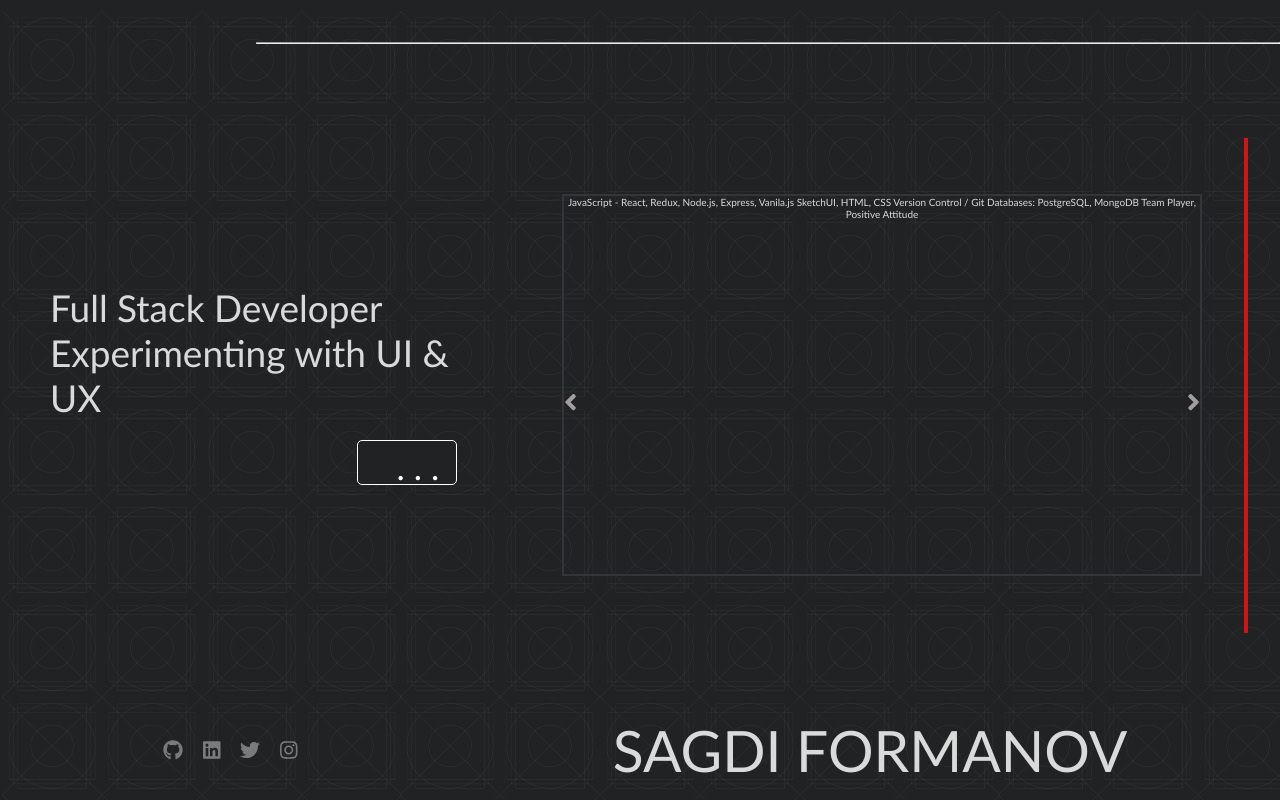
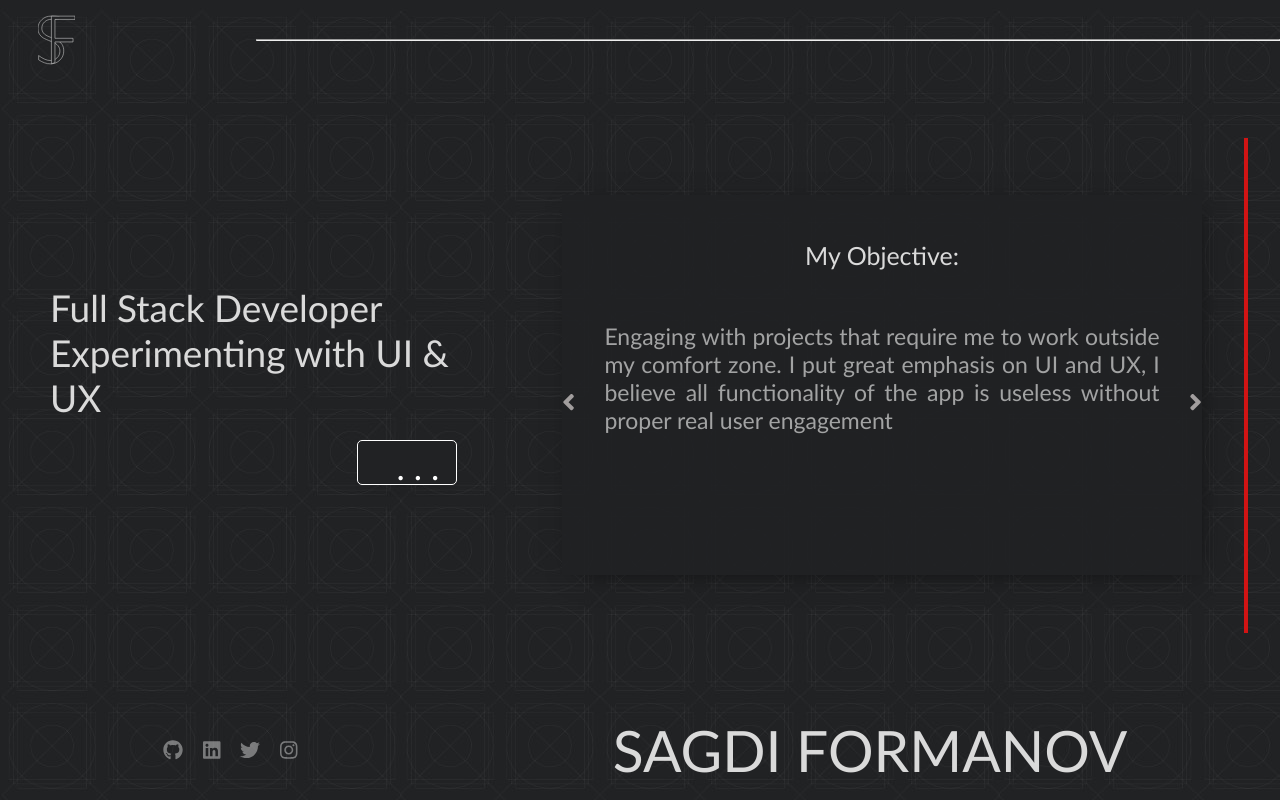
Before and after one commit to sagdish/dev-portfolio, a React (Create React App) app: page / in a window 1280 px wide. Built offline with nearby package versions, Linux system fonts and the light colour scheme.

Commit message:
lots of work, not descriptive commit

```diff
--- a/src/App.css
+++ b/src/App.css
@@ -20,6 +20,7 @@
 
 /* navbar styles */
 .nav-bar {
+  /* position: relative; */
   display: flex;
   justify-content: center;
   flex-direction: column;
@@ -110,7 +111,10 @@
   /* opacity: 0;
   transition: opacity 2s;
   opacity: 1; */
-  border: 2px solid #343538
+  background-color: rgba(33, 34, 36, 0.9);
+  /* border: 1px solid #343538; */
+  box-shadow: 4px 5px 27px -12px rgba(0,0,0,0.7);
+
 }
 
 .projectsName {
@@ -132,17 +136,15 @@
   text-align: center;
   /* border: 1px solid #353639; */
   border-radius: 1%;
-  ;
 }
 
 .image {
   width: 95%;
   height: 95%;
   margin: 1.5% auto;
-  position: relative;
   opacity: 0.7;
   transition: all 0.3s linear 0.1s;
-  box-shadow: 2px 31px 15px -8px rgba(0,0,0,0.61);
+  /* border: 1px solid pink; */
 }
 
 .image:hover {
@@ -152,13 +154,31 @@
 
 .title-carousel {
   text-align: center;
-  font-size: 20px;
+  font-size: 25px;
   font-weight: lighter;
-  position: absolute;
-  top: 5%;
-  right: 47%;
-  box-shadow: -10px 7px 9px 1px rgba(0,0,0,0.75);
-  /* border: 1px solid red; */
+  text-align: center;
+  margin: 7% auto 5%;
+}
+
+.carousel-text {
+  display: flex;
+  justify-content: space-evenly;
+  align-items: space-around;
+  width: 93%;
+  height: 95%;
+  margin: 1.5% auto;
+  padding: 20px;
+  position: relative;
+  opacity: 0.7;
+  font-size: 23px;
+  font-weight: lighter;
+  text-align: justify;
+  transition: all 0.3s linear 0.1s;
+  /* border: 1px solid pink; */
+}
+.carousel-text:hover {
+  opacity: 1;
+  transition: all 0.3s linear 0.1s;
 }
 
 .slider-buttons_l {
@@ -316,7 +336,6 @@
 
 }
 
-
 @media only screen and (max-width: 500px) {
   .carousel {
     min-width: 300px;
@@ -326,3 +345,11 @@
   }
 
 }
+
+.logo {
+  position: absolute;
+  top: 2px;
+  left: 3%;
+  width:40px;
+  /* border: 1px solid white; */
+}
--- a/src/App.js
+++ b/src/App.js
@@ -9,7 +9,7 @@ import Work from './pages/Work';
 import Footer from './components/Footer';
 import './App.css';
 
-function App() {
+function App(prop) {
   return (
     <div className='main-container'>
           <Navbar />
--- a/src/components/Carousel.js
+++ b/src/components/Carousel.js
@@ -8,6 +8,7 @@ import 'pure-react-carousel/dist/react-carousel.es.css';
 import { FontAwesomeIcon } from '@fortawesome/react-fontawesome';
 import { faAngleLeft, faAngleRight } from '@fortawesome/free-solid-svg-icons';
 
+// import {ReactComponent as Logo} from '../img/logoSvg.svg'
 import image1 from '../img/one.png'
 import image2 from '../img/two.png'
 import image3 from '../img/three.png'
@@ -57,16 +58,16 @@ function Carousel() {
                   target="_blank"
                   rel="noopener noreferrer"
                 > */}
-                <p>JavaScript - React, Redux, Node.js, Express, Vanila.js
-SketchUI, HTML, CSS
-Version Control / Git
-Databases: PostgreSQL, MongoDB Team Player, Positive Attitude</p>
-
+                <div className='title-carousel'>My Objective:</div>
+                <div className='carousel-text'>
+                  Engaging with projects that require me to work outside my comfort zone.
+                  I put great emphasis on UI and UX, I believe all functionality of the app is useless without proper real user engagement
+                </div>
                   {/* <Image src={image1} className='image' /> */}
 
-                  {/* <div className='title-carousel'>ARC</div> */}
 
                 {/* </a> */}
+                  {/* <Logo /> */}
               </Slide>
               <Slide index={1} className='slide'>
                 {/* <a href="https://sf-spots.sagdi.now.sh/"
--- a/src/components/Navbar.js
+++ b/src/components/Navbar.js
@@ -1,11 +1,23 @@
 import React from 'react';
+import {ReactComponent as Logo} from '../img/logoSvg.svg';
+import { useHistory } from 'react-router-dom';
+
+import './style.css'
 
 function Navbar() {
+
+  const history = useHistory();
   return (
     <div className='nav-bar'>
-      <div className='pages-title'>
-        {/* <h3>about</h3><h3>work</h3><h3>contact</h3> */}
-      </div>
+      <Logo style={{
+        position: 'absolute',
+        top: '15px',
+        left: '3%',
+        width:'37px',
+        height: '50px',
+        // border: '1px solid white'
+        // display: history.location.pathname === '/' ? '?' : 'none'
+      }}/>
       <div className='line'>
         <hr/>
       </div>
--- /dev/null
+++ b/src/components/style.css
@@ -0,0 +1,37 @@
+/* logo animation: */
+#LogoWhite {
+  stroke: #DADADA;
+  stroke-dasharray: 850;
+  opacity: 1;
+  animation: animate 4s cubic-bezier(0,0.23,1,.1);
+  -moz-animation: animate 4s cubic-bezier(0,0.23,1,.1);
+  -webkit-animation: animate 4s cubic-bezier(0,0.23,1,.1);
+}
+
+@keyframes animate {
+  0% {
+      opacity: 0;
+      fill: none;
+      stroke-dashoffset: 850;
+  }
+
+  30% {
+      opacity: 10;
+      fill: none;
+      stroke-dashoffset: 850
+  }
+
+  94% {
+      opacity: 0.7;
+      fill: #DADADA;
+  }
+  100% {
+      opacity: 0.6;
+      /* fill: #DADADA; */
+      stroke-dashoffset: 0
+  }
+}
+
+.hideItem {
+  display: none;
+}
--- a/src/components/styles.js
+++ b/src/components/styles.js
@@ -17,12 +17,12 @@ const Container = styled(animated.div)`
 const Item = styled(animated.div)`
   // position: absolute;
   cursor: pointer;
-  width: 80%;
+  width: 100%;
   height: 45px;
   background: #343538;
   text-decoration: none;
   color: white;
-  font-size: 23px;
+  font-size: 20px;
   text-align: center;
   line-height: 45px;
   vertical-align: middle;
--- a/src/pages/About.js
+++ b/src/pages/About.js
@@ -8,12 +8,13 @@ import '../App.css'
 import photo from '../img/myPhoto.jpg'
 
 function About(props) {
+
   return (
     <Fade duration={2000} >
     <div className='content'>
       <div>
         <Link to='/' >
-          <FontAwesomeIcon icon={faChevronLeft} size='3x' className='back-btn' />
+          <FontAwesomeIcon icon={faChevronLeft} size='3x' className='back-btn'/>
         </Link>
       </div>
       <div className='content-title' style={{
--- a/src/pages/Default.js
+++ b/src/pages/Default.js
@@ -3,14 +3,24 @@ import { Link } from 'react-router-dom';
 import { FontAwesomeIcon } from '@fortawesome/react-fontawesome';
 import { faWindowMinimize } from '@fortawesome/free-regular-svg-icons';
 import { useChain, useTransition, useSpring, config } from 'react-spring';
+import { useHistory } from 'react-router-dom';
 
+// import {ReactComponent as Logo} from '../img/logoSvg.svg';
 import Iam from '../components/Iam'
 import Carousel from '../components/Carousel'
 import { Container, Item } from '../components/styles'
 
 function Default() {
+  const history = useHistory()
   const compressIcon = <FontAwesomeIcon icon={faWindowMinimize} size='sm'/>
-  const populate =  [{name: 'Bio', url: 'about'}, {name: 'Projects', url: 'projects'}, {name: 'Blog-ish', url: 'blog'}, {name: 'Contact', url: 'contact'}, {name: compressIcon}]
+  const populate =  [
+    {name: 'Bio', url: 'about'},
+    {name: 'Projects', url: 'projects'},
+    {name: 'Blog-ish', url: 'blog'},
+    {name: 'Contact', url: 'contact'},
+    {name: 'Playground', url: 'play'},
+    {name: compressIcon}
+  ]
 
   // below is animation for button menu:
   const [open, set ] = useState(false);
@@ -36,13 +46,18 @@ function Default() {
 
   return (
     <div className='content'>
+
+      {/* <Logo className='logo' style={{
+        display: history.location.pathname === '/' ? '?' : 'none'
+      }}/> */}
+
       <div className='content-title'>
         <p>Full Stack Developer <br/> Experimenting with UI & UX </p>
         <Container className='content-title_button' style={{ ...rest, width: width, height: height }} onClick={() => set(open => !open)}>
           {transition.length === 0 ? '. . .' : ''}
           {transition.map(({ item, key, props }, i) => (
             <>
-              { i !== 4 ? (
+              { i !== 5 ? (
               <Link to={item.url} key={key} style={{textDecoration: 'none'}}>
                 <Item key={key} style={{ ...props}}> {item.name} </Item>
               </Link>) :
```
Also changed, not shown: src/img/24inchLargeIcons.jpg (added), src/img/logoSvg.svg (added).
